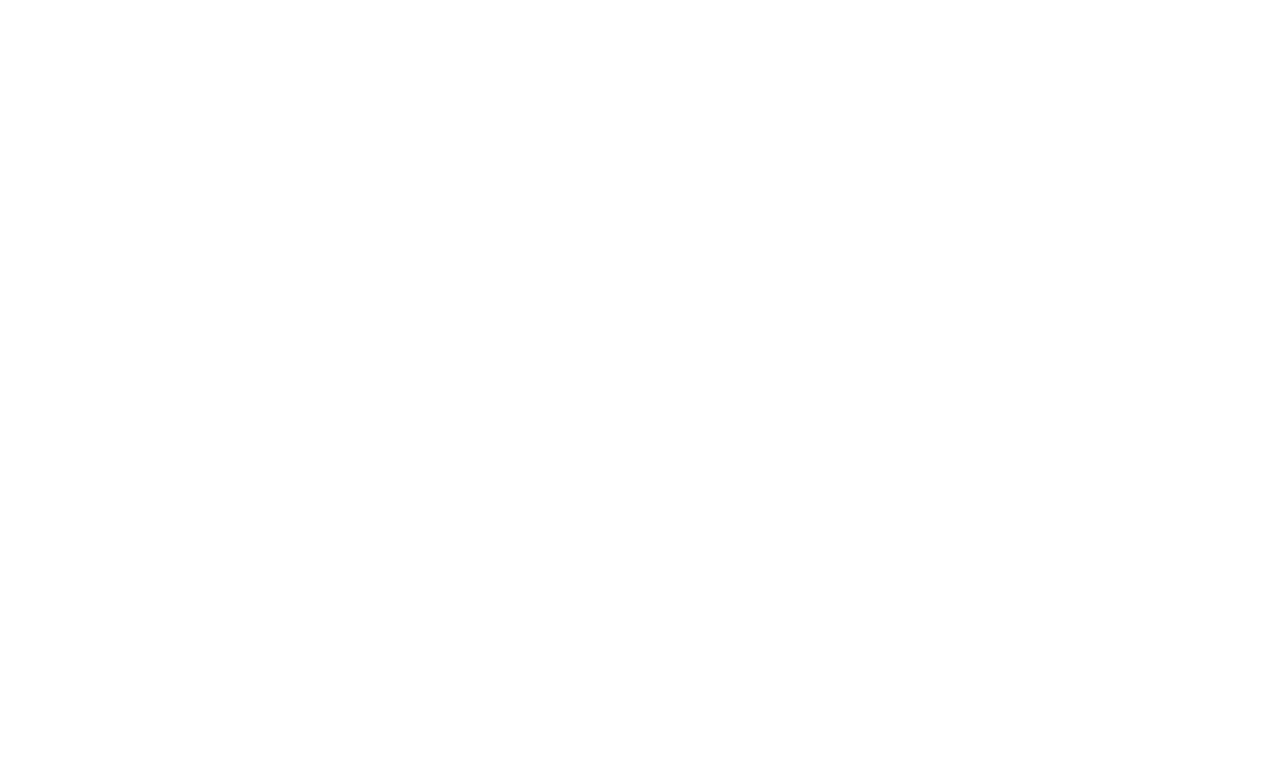
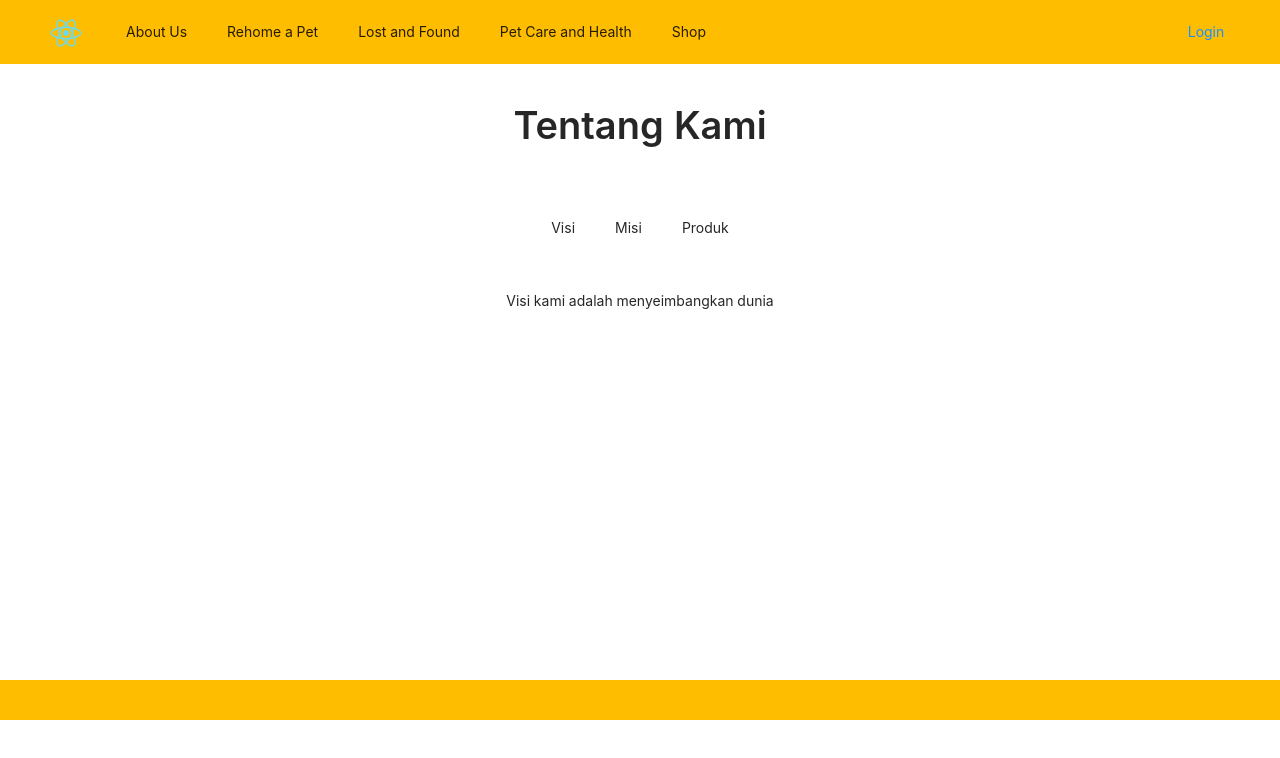
Before and after one commit to sulfaratnasari/adopt-pet, a React (Create React App) app: page /aboutus in a window 1280 px wide. Before the commit this address had no page. Shown: the top 758 px of the page. Built offline with nearby package versions, Linux system fonts and the light colour scheme.

Commit message:
Create AboutUs Page and route

```diff
--- a/src/App.js
+++ b/src/App.js
@@ -5,6 +5,7 @@
 import Login from "./pages/Login/Login";
 import Register from "./pages/Register/Register";
 import PetDescription from "./pages/PetDesciption/PetDescription";
+import AboutUs from "./pages/AboutUs/AboutUs";
 import "./App.css";
 
 function App() {
@@ -16,6 +17,7 @@
           <Route path="/register" element={<Register />} />
           <Route path="/" exact element={<BerandaAdoptPets />} />
           <Route path="/description" element={<PetDescription />}/>
+          <Route path="/aboutus" element={<AboutUs />}/>
         </Routes>
       </Router>
     </div>
--- /dev/null
+++ b/src/pages/AboutUs/AboutUs.css
@@ -0,0 +1,5 @@
+
+.ant-menu-horizontal{
+    box-shadow: none;
+    border-bottom: none !important;
+}
--- /dev/null
+++ b/src/pages/AboutUs/AboutUs.js
@@ -0,0 +1,64 @@
+import React, {useState} from "react";
+import { Typography, Menu } from "antd";
+
+import PageLayout from "../Layout.js/PageLayout";
+import "./AboutUs.css";
+
+const { Title, Text } = Typography;
+
+const AboutUs = () => {
+  const [showVisi, setShowVisi] = useState(true);
+  const [showMisi, setShowMisi] = useState(false);
+  const [showProduct, setShowProduct] = useState(false);
+
+  const handleVisi = () => {
+    // setShowInitial(false);
+    setShowVisi(true);
+    setShowMisi(false);
+    setShowProduct(false);
+  };
+  const handleMisi = () => {
+    // setShowInitial(false);
+    setShowVisi(false);
+    setShowProduct(false);
+    setShowMisi(true);
+    console.log(1);
+  };
+  const handleProduct = () => {
+    // setShowInitial(false);
+    setShowVisi(false);
+    setShowMisi(false);
+    setShowProduct(true);
+    console.log(2);
+  };
+  return (
+    <PageLayout>
+      <div style={{ height:'40.5rem'}}>
+        <div style={{display:'flex', alignItems:'center', flexDirection:'column' }}>
+        <Title style={{ marginTop:'8%', textAlign: "center", marginBottom: "2rem" }}>
+          Tentang Kami
+        </Title>
+        <div>
+          <Menu theme="light" mode="horizontal" style={{ padding: "1.5rem" }}>
+            <Menu.Item key="1" onClick={handleVisi}>Visi</Menu.Item>
+            <Menu.Item key="2" onClick={handleMisi}>Misi</Menu.Item>
+            <Menu.Item key="3" onClick={handleProduct}>Produk</Menu.Item>
+          </Menu>
+        </div>
+        <div style={{ marginTop: "1rem"}}>
+          {showVisi?(
+              <Text>Visi kami adalah menyeimbangkan dunia</Text>
+          ): showMisi?(
+              <Text>Misi Kami adalah menciptakan lingkungan yang ramah untuk hewan</Text>
+          ):showProduct &&(
+              <Text>Produk kami berupa kemudahan adopsi hewan kepada dan untuk orang-orang terpercaya</Text>
+          )
+          }
+        </div>
+        </div>
+      </div>
+    </PageLayout>
+  );
+};
+
+export default AboutUs;
```
